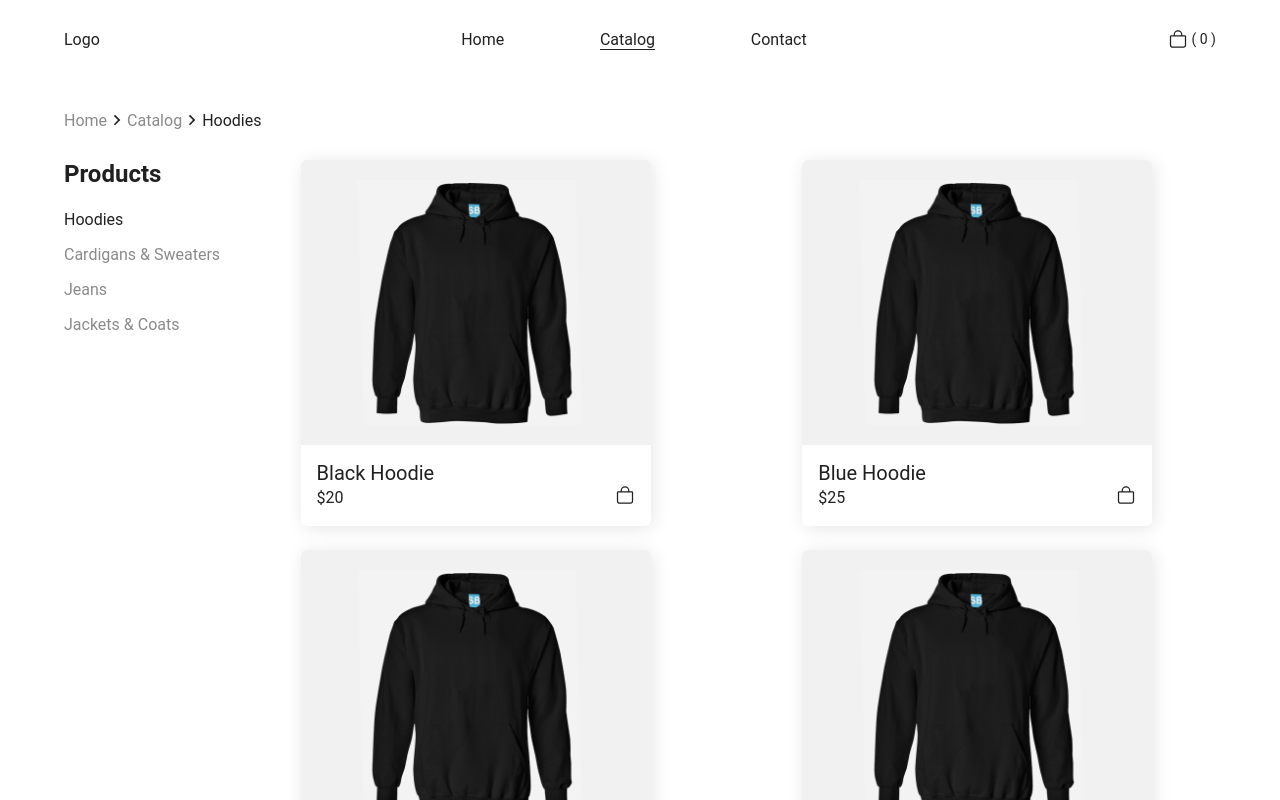
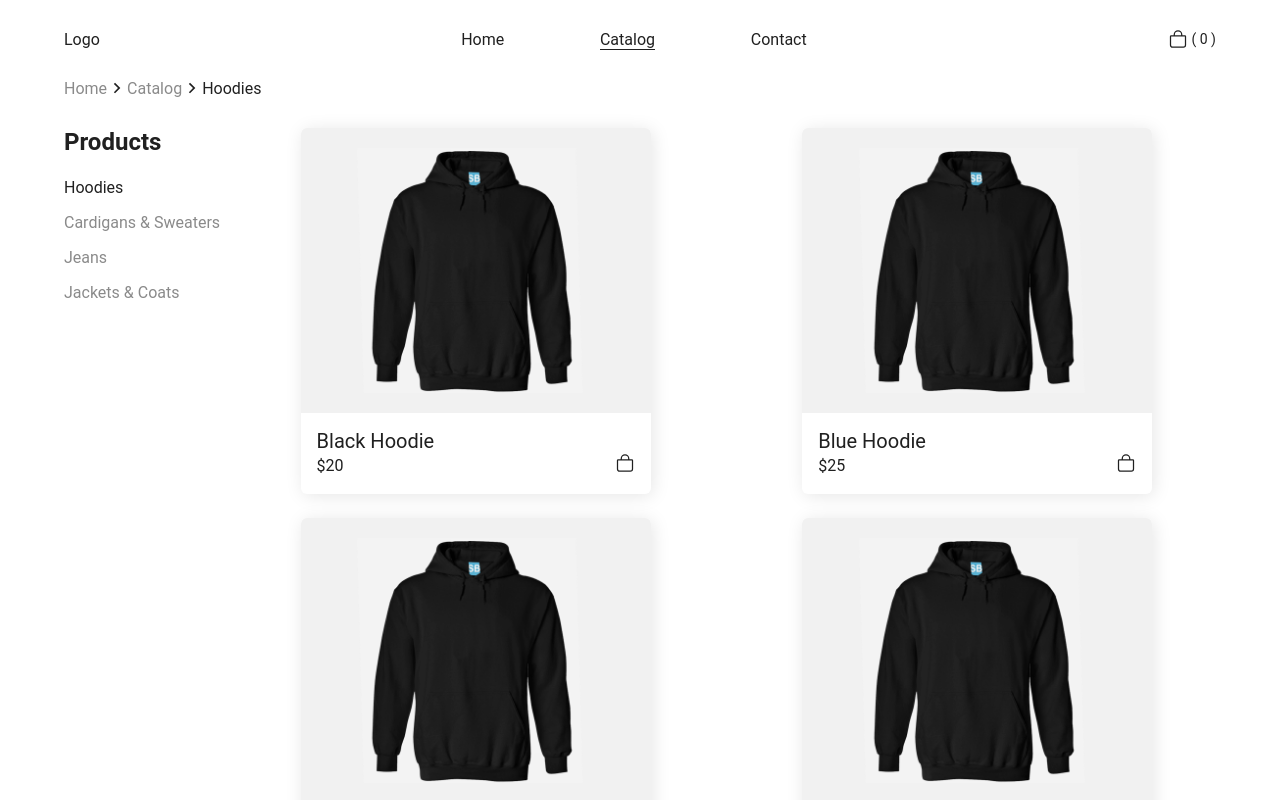
Before and after one commit to JacksonJ97/clothing-store, a React (Create React App) app: page /shop in a window 1280 px wide. Shown: the top 800 px of the page. Built offline with nearby package versions, Linux system fonts and the light colour scheme.

Commit message:
minor changes

```diff
--- a/src/components/CartHeader/CartHeader.js
+++ b/src/components/CartHeader/CartHeader.js
@@ -11,6 +11,7 @@ const Wrapper = styled.div`
     cursor: pointer;
   }
 `;
+
 const CartHeader = ({ setShowCart }) => {
   return (
     <Wrapper>
--- a/src/containers/Shop/Shop.js
+++ b/src/containers/Shop/Shop.js
@@ -10,7 +10,7 @@ const Wrapper = styled.main`
   display: grid;
   grid-template-columns: 15% repeat(2, 1fr);
   grid-template-rows: 50px 50px 1fr;
-  padding: 2em 5%;
+  padding: 0 5% 2em 5%;
 
   .breadcrumb {
     grid-column: 1 / 4;
```
